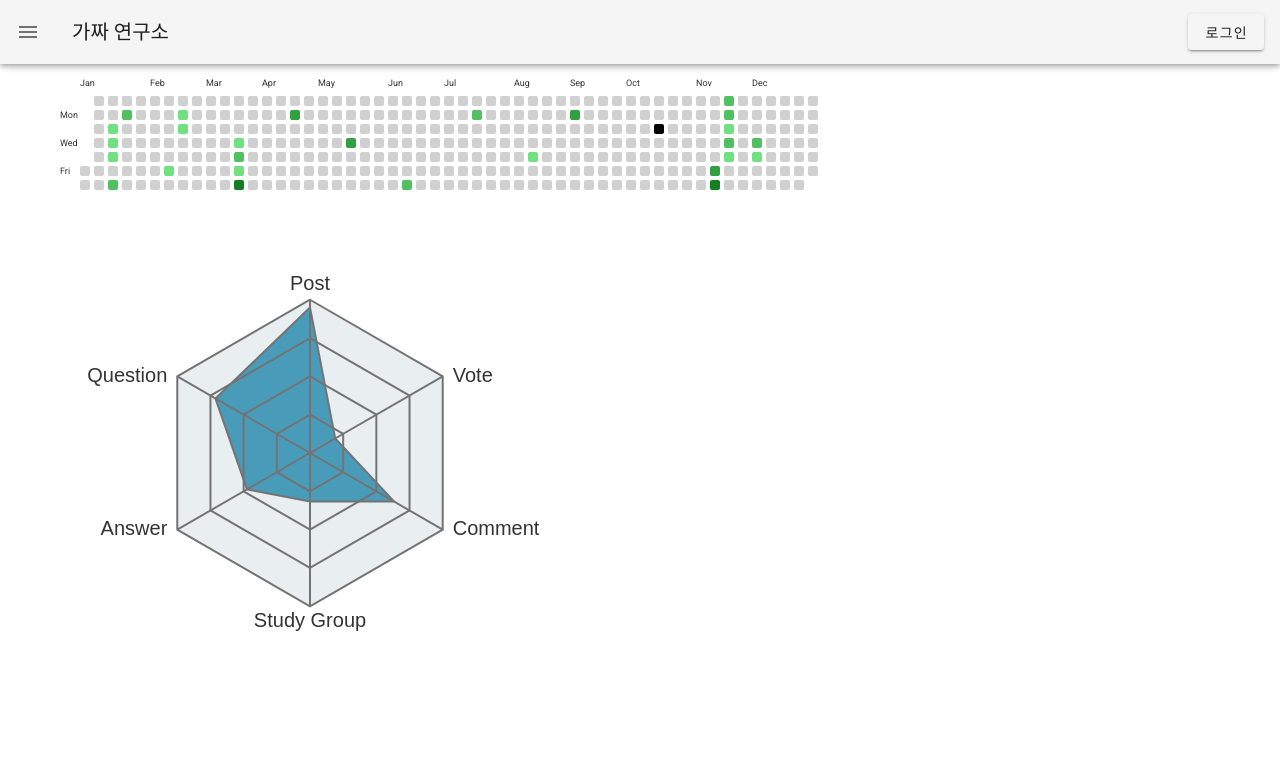
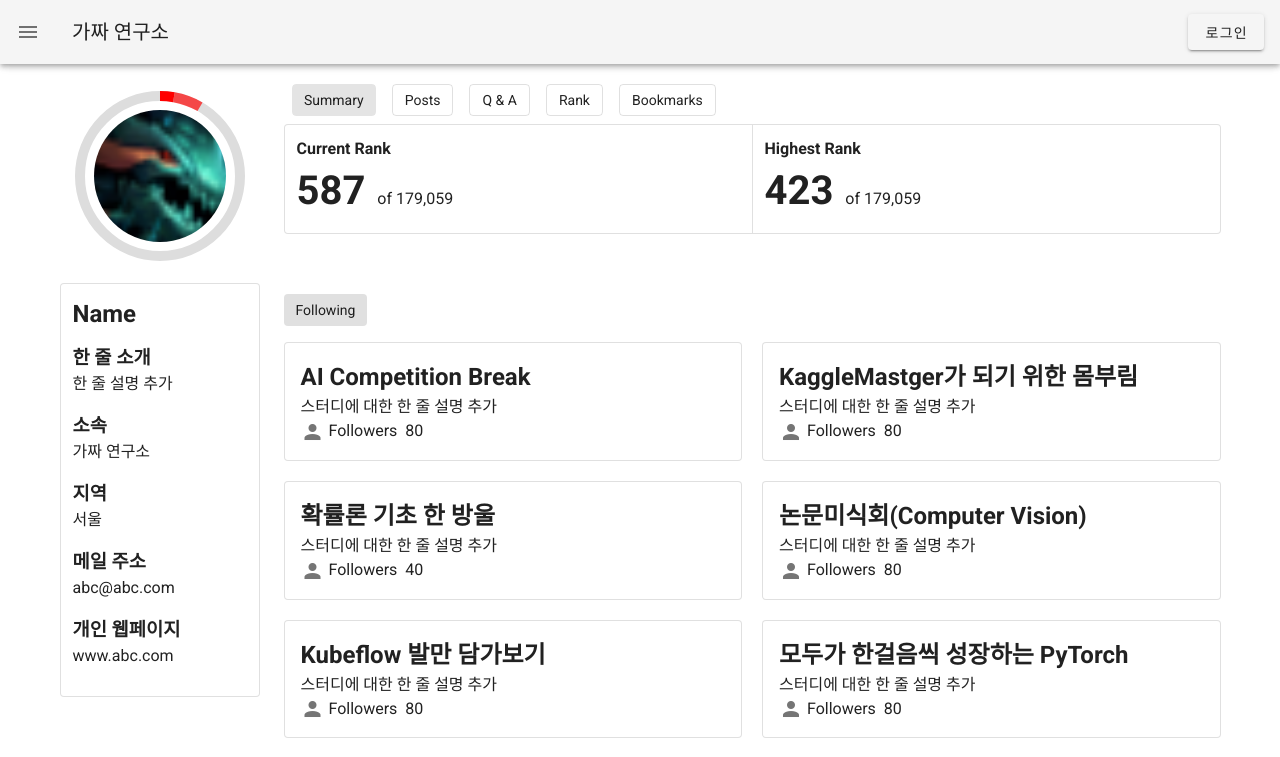
Before and after one commit to pseudolab/PseudoFront, a Nuxt app: page /profile in a window 1280 px wide. Shown: the top 757 px of the page. Built offline with nearby package versions, Linux system fonts and the light colour scheme.

Commit message:
Update: profile page 퍼블리싱 완료

```diff
--- a/pages/profile/index.vue
+++ b/pages/profile/index.vue
@@ -1,42 +1,49 @@
 <template>
-  <section class="profile">
-    <ActivityCalender :year="2021" :calender-dataset="calenderDataset" />
-    <HexagonGraph
-      :activity-score-data-set="activityScoreDataSet"
-      :has-animation="true"
-      color="#0077a3b0"
-    />
+  <section class="profile d-flex">
+    <UserInfo class="mr-6" />
+    <div>
+      <v-chip-group mandatory @change="changeSelectedMenu">
+        <v-chip
+          v-for="(name, idx) in profileMenues"
+          :key="name"
+          class="ms-2"
+          label
+          :outlined="!(idx === selectedMenuIdx)"
+        >
+          {{ name }}
+        </v-chip>
+      </v-chip-group>
+      <Summary class="mb-15" />
+      <Following class="mb-15" />
+      <Activity />
+    </div>
   </section>
 </template>
 <script>
 import headMixin from '@/mixins/common/head.js'
-import HexagonGraph from '@/components/profile/HexagonGraph.vue'
-import ActivityCalender from '@/components/profile/ActivityCalender.vue'
-
-// mock data
-import {
-  activityScoreDataMaxScore,
-  activityScoreDatascore,
-} from '@/mock/profile/activityScoreData.js'
-import { calenderDataset } from '@/mock/profile/activityCalenderData.js'
+import UserInfo from '@/components/profile/UserInfo.vue'
+import Summary from '@/components/profile/Summary.vue'
+import Following from '@/components/profile/Following.vue'
+import Activity from '@/components/profile/Activity.vue'
 
 export default {
   components: {
-    HexagonGraph,
-    ActivityCalender,
+    UserInfo,
+    Summary,
+    Following,
+    Activity,
   },
   mixins: [headMixin],
   data() {
     return {
-      calenderDataset,
+      profileMenues: ['Summary', 'Posts', 'Q & A', 'Rank', 'Bookmarks'],
+      selectedMenuIdx: 0,
     }
   },
-  computed: {
-    activityScoreDataSet() {
-      return activityScoreDataMaxScore.map(
-        (_, idx) =>
-          (activityScoreDatascore[idx] / activityScoreDataMaxScore[idx]) * 100
-      )
+
+  methods: {
+    changeSelectedMenu(idx) {
+      this.selectedMenuIdx = idx
     },
   },
   head() {
```
